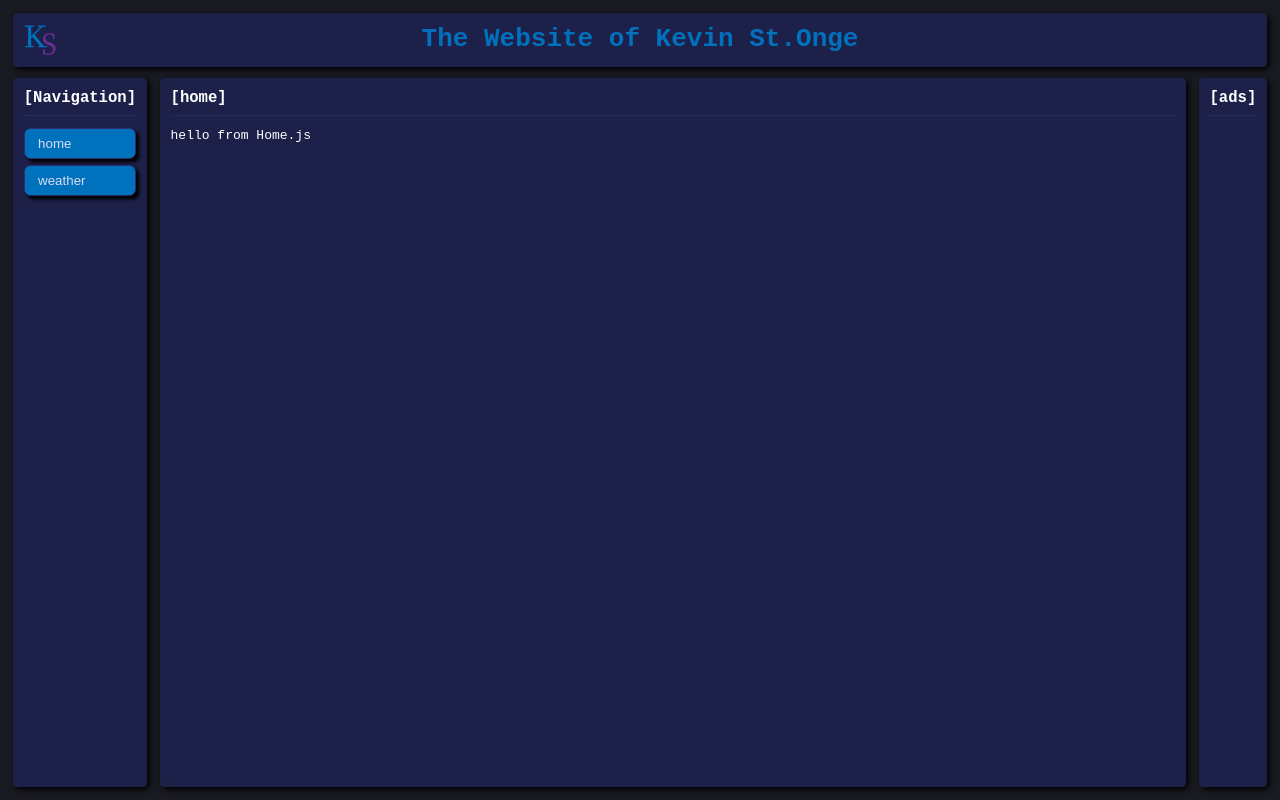
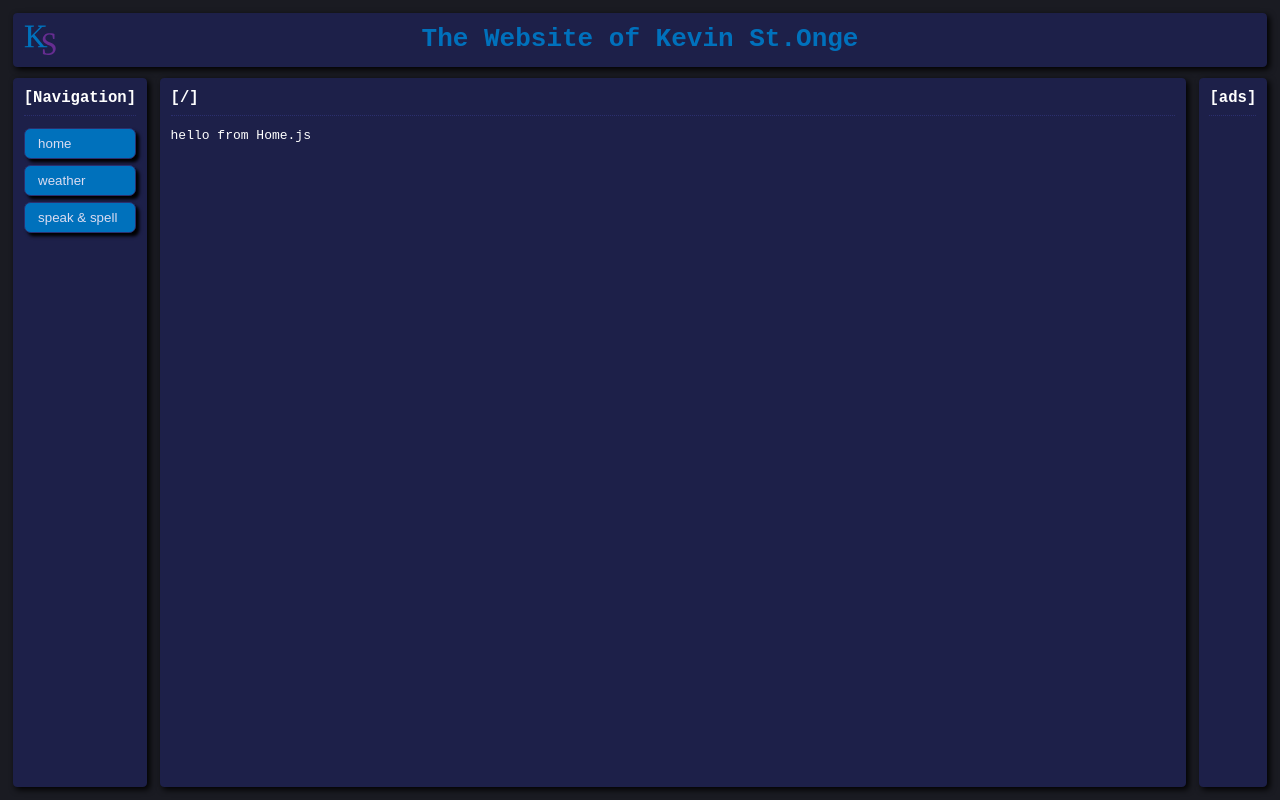
Before and after one commit to kevinstonge/homepage, a React (Create React App) app: page / in a window 1280 px wide. Built offline with nearby package versions, Linux system fonts and the light colour scheme.

Commit message:
this.state.currentPage default modified to read pathname

```diff
--- a/src/App.js
+++ b/src/App.js
@@ -13,8 +13,9 @@ class App extends React.Component {
       pages: {
         "home": React.lazy(()=>import('./pages/Home')),
         "weather": React.lazy(()=>import('./pages/Weather')),
+        "speak & spell": React.lazy(()=>import('./pages/SNS/SNS')),
       },
-      currentPage: "home",
+      currentPage: (decodeURIComponent(window.location.pathname.substring(1)) || "/"),
     };
   }
   setPage = (page) => {
```
